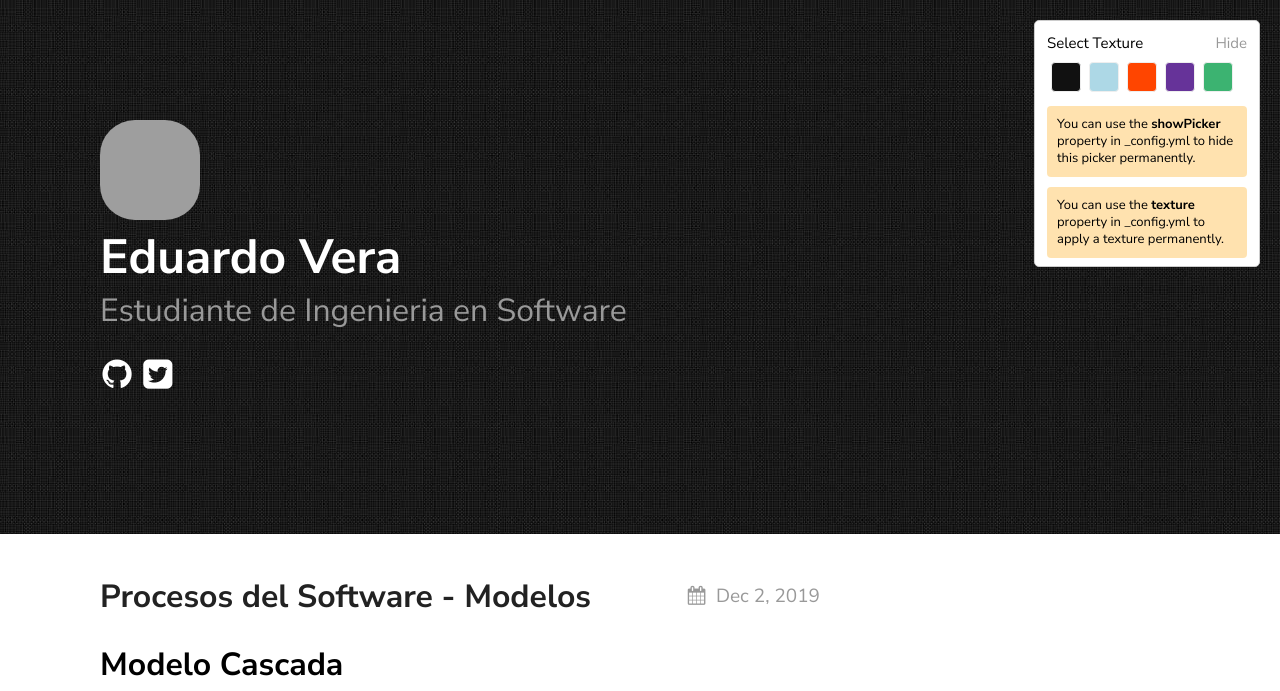
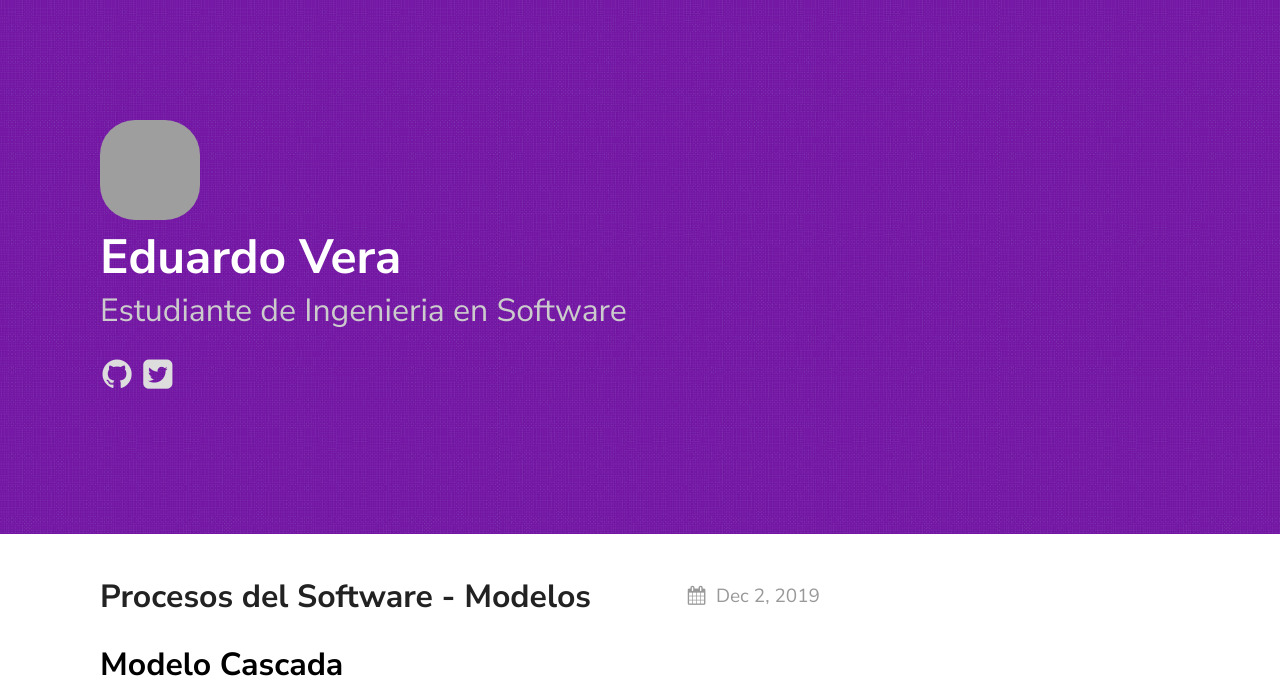
Before and after one commit to DaveNPlay/blog7, a Jekyll site: the page built from index.md, in a window 1280 px wide. Shown: the top 691 px of the page. Built offline with Jekyll 4.4.1, drawn with Linux system fonts in a browser that asks for light colours; part of the change alters nothing that is shown; grey boxes are pictures that could not be loaded.

Commit message:
Update _config.yml

```diff
--- a/_config.yml
+++ b/_config.yml
@@ -18,9 +18,9 @@ texture:
   title: Eduardo Vera
   tagline: Estudiante de Ingenieria en Software
   date_format: "%b %-d, %Y"
-  style: black
+  style: purple
   showNav: false
-  showPicker: true
+  showPicker: false
 
   # generate social links in footer
   social_links:
```
